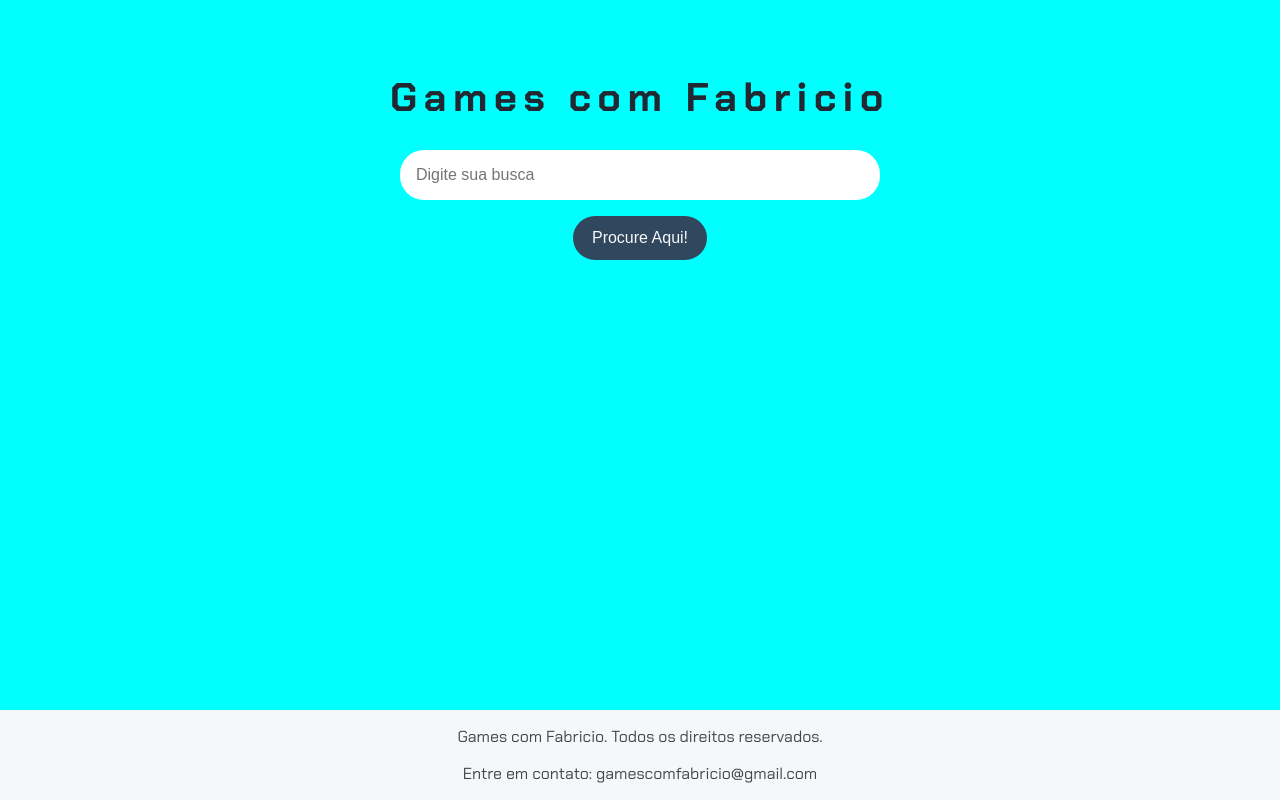
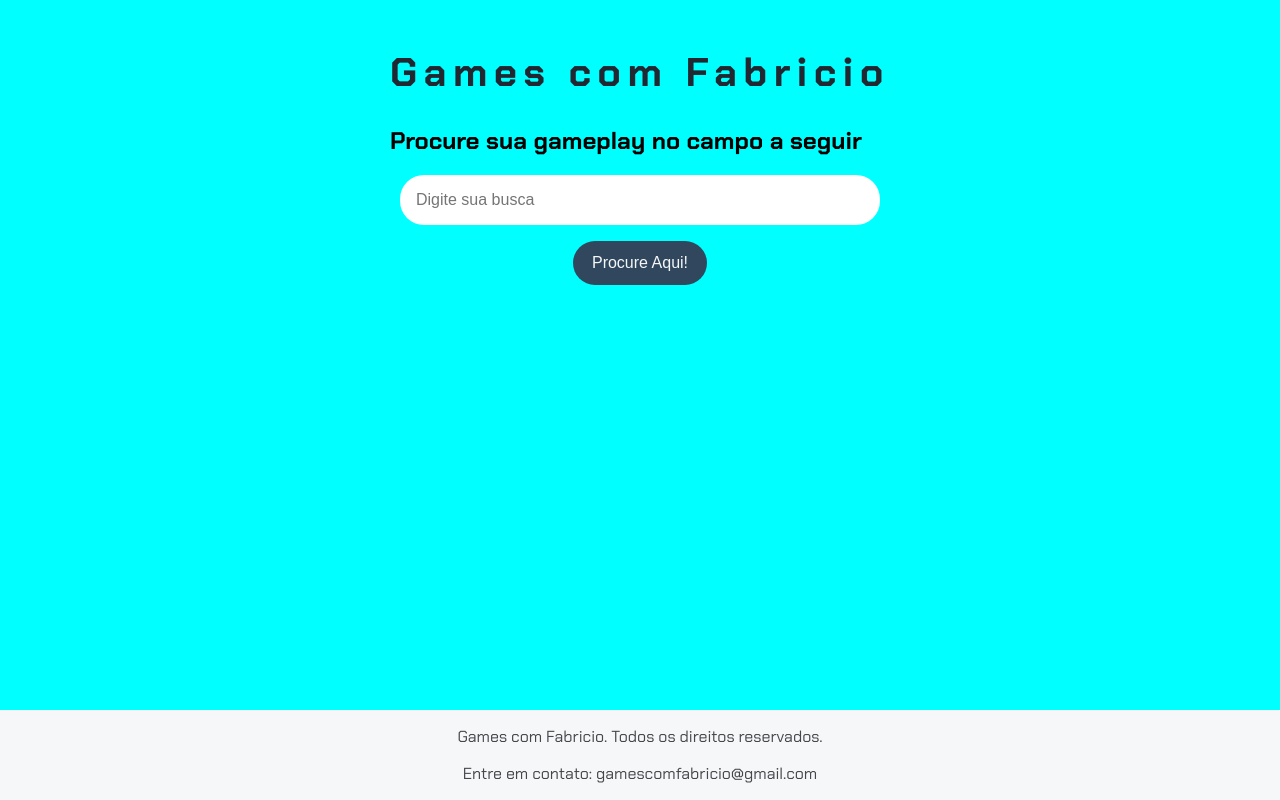
Before and after one commit to fmfreitas51/gamescomfabricio, a plain HTML site: page index.html in a window 1280 px wide. Drawn offline with Linux system fonts and the light colour scheme.

Commit message:
Update index.html

```diff
--- a/index.html
+++ b/index.html
@@ -9,6 +9,7 @@
 <body>
     <header>
         <h1>Games com Fabricio</h1>
+        <h2>Procure sua gameplay no campo a seguir</h2>
     </header>
     <main>
         <section>
```
